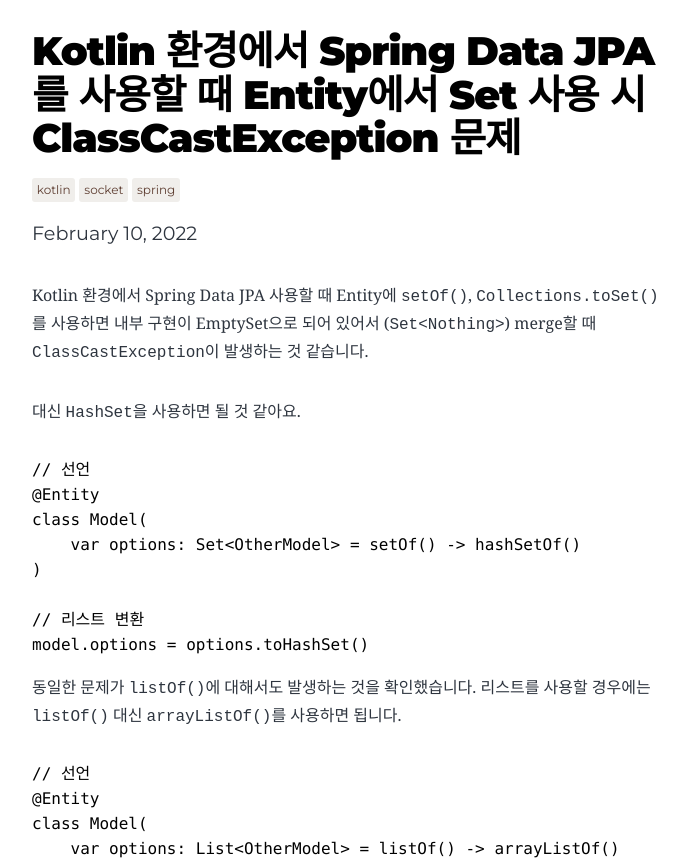
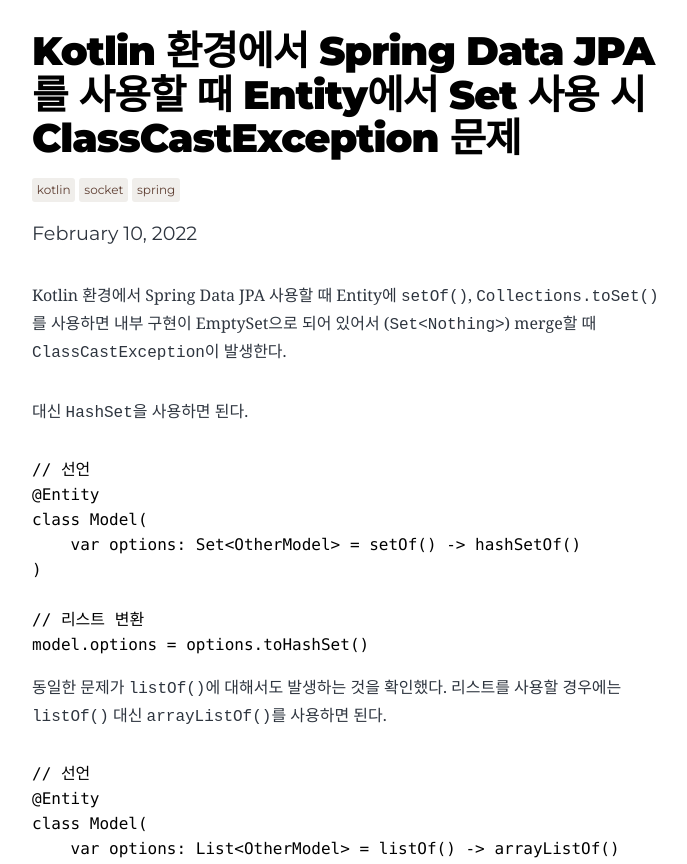
Before and after one commit to turastory/tlog, a Gatsby site: page /snippets/20220210-kotlin-spring-data-jpa-with-set/ in a window 1280 px wide. Shown: the part 88-952 px from the top of the page, without its empty margins (292-979 px from the left). Built offline with nearby package versions, Linux system fonts and the light colour scheme; Gatsby itself is replaced by a stand-in of ours; some packages are replaced by stand-ins of ours; code samples lack their colours.

Commit message:
Decide not to use polite

````diff
--- a/content/blog/snippets/20220210-kotlin-spring-data-jpa-with-set.md
+++ b/content/blog/snippets/20220210-kotlin-spring-data-jpa-with-set.md
@@ -8,9 +8,9 @@
   - spring
 ---
 
-Kotlin 환경에서 Spring Data JPA 사용할 때 Entity에 `setOf()`, `Collections.toSet()`를 사용하면 내부 구현이 EmptySet으로 되어 있어서 (`Set<Nothing>`) merge할 때 `ClassCastException`이 발생하는 것 같습니다.
+Kotlin 환경에서 Spring Data JPA 사용할 때 Entity에 `setOf()`, `Collections.toSet()`를 사용하면 내부 구현이 EmptySet으로 되어 있어서 (`Set<Nothing>`) merge할 때 `ClassCastException`이 발생한다.
 
-대신 `HashSet`을 사용하면 될 것 같아요.
+대신 `HashSet`을 사용하면 된다.
 
 ```kotlin
 // 선언
@@ -23,7 +23,7 @@
 model.options = options.toHashSet()
 ```
 
-동일한 문제가 `listOf()`에 대해서도 발생하는 것을 확인했습니다. 리스트를 사용할 경우에는 `listOf()` 대신 `arrayListOf()`를 사용하면 됩니다.
+동일한 문제가 `listOf()`에 대해서도 발생하는 것을 확인했다. 리스트를 사용할 경우에는 `listOf()` 대신 `arrayListOf()`를 사용하면 된다.
 
 ```kotlin
 // 선언
````
